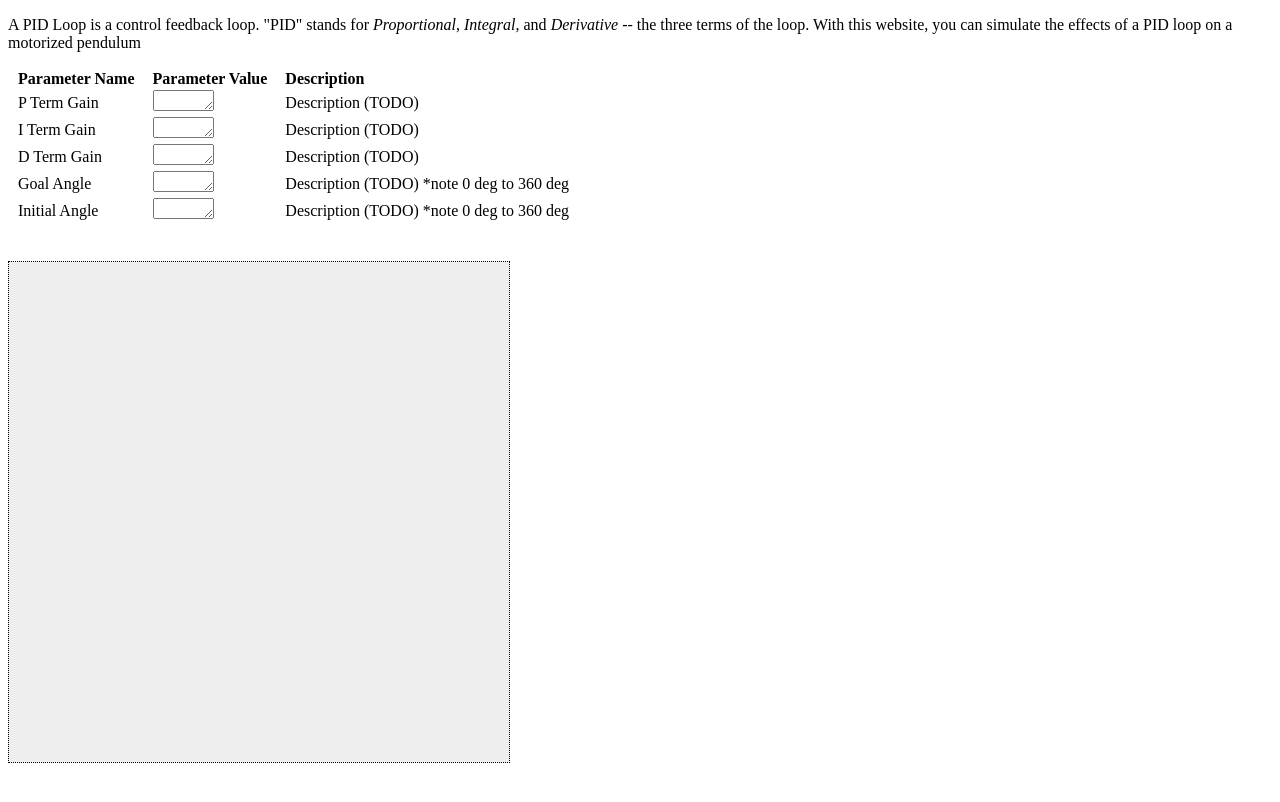
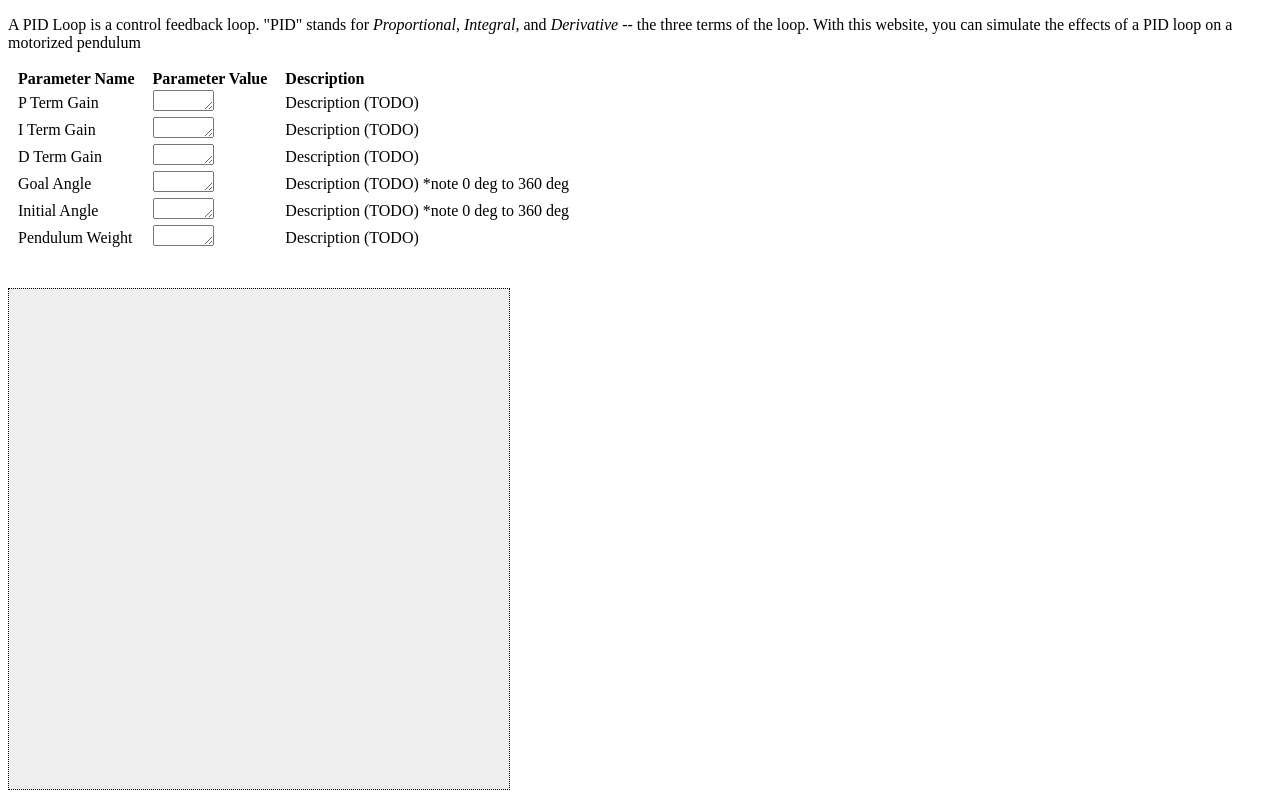
Before and after one commit to cohnt/PID-Demo, a plain HTML site: page index.html in a window 1280 px wide. Drawn offline with Linux system fonts and the light colour scheme.

Commit message:
PARAMETERS: Pendulum weight.

```diff
--- a/index.html
+++ b/index.html
@@ -88,6 +88,17 @@
 			})(this)"></textarea></td>
 			<td>Description (TODO) *note 0 deg to 360 deg</td>
 		</tr>
+		<tr>
+			<td>Pendulum Weight</td>
+			<td><textarea class="parameterForm" cols="5" rows="1" onkeyup="(function(elt){
+				if(!isNaN(elt.value)) {
+					if(Number(elt.value) > 0) {
+						parameters.initial = Number(elt.value);
+					}
+				}
+			})(this)"></textarea></td>
+			<td>Description (TODO)</td>
+		</tr>
 	</tbody>
 </table>
 
--- a/script.js
+++ b/script.js
@@ -7,7 +7,8 @@ var parameters = {
 	I: 1,
 	D: 1,
 	initial: Math.PI * 3 / 4,
-	goal: 0
+	goal: 0,
+	weight: 1
 };
 
 ///////////////////////////////////////////
```
